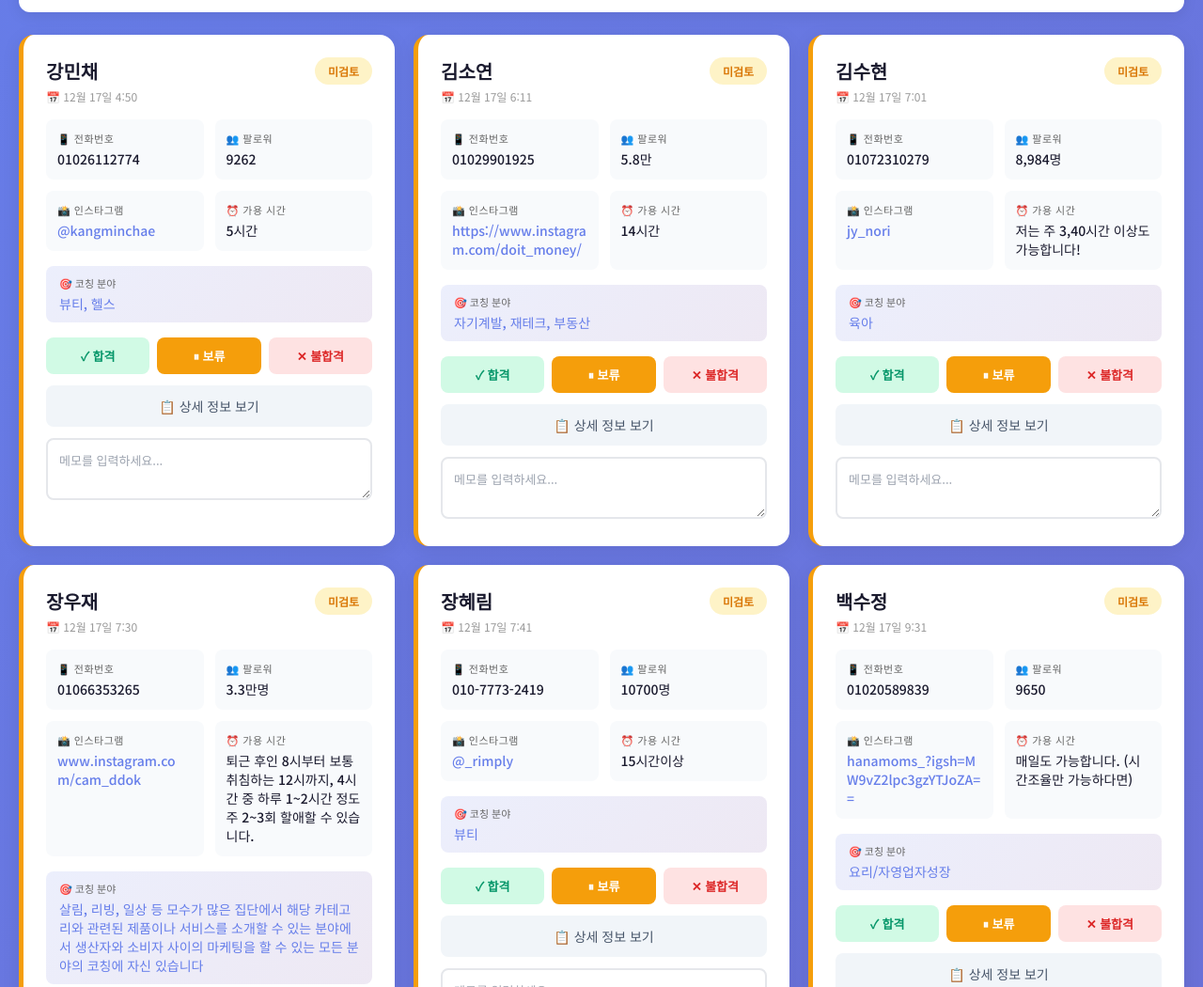
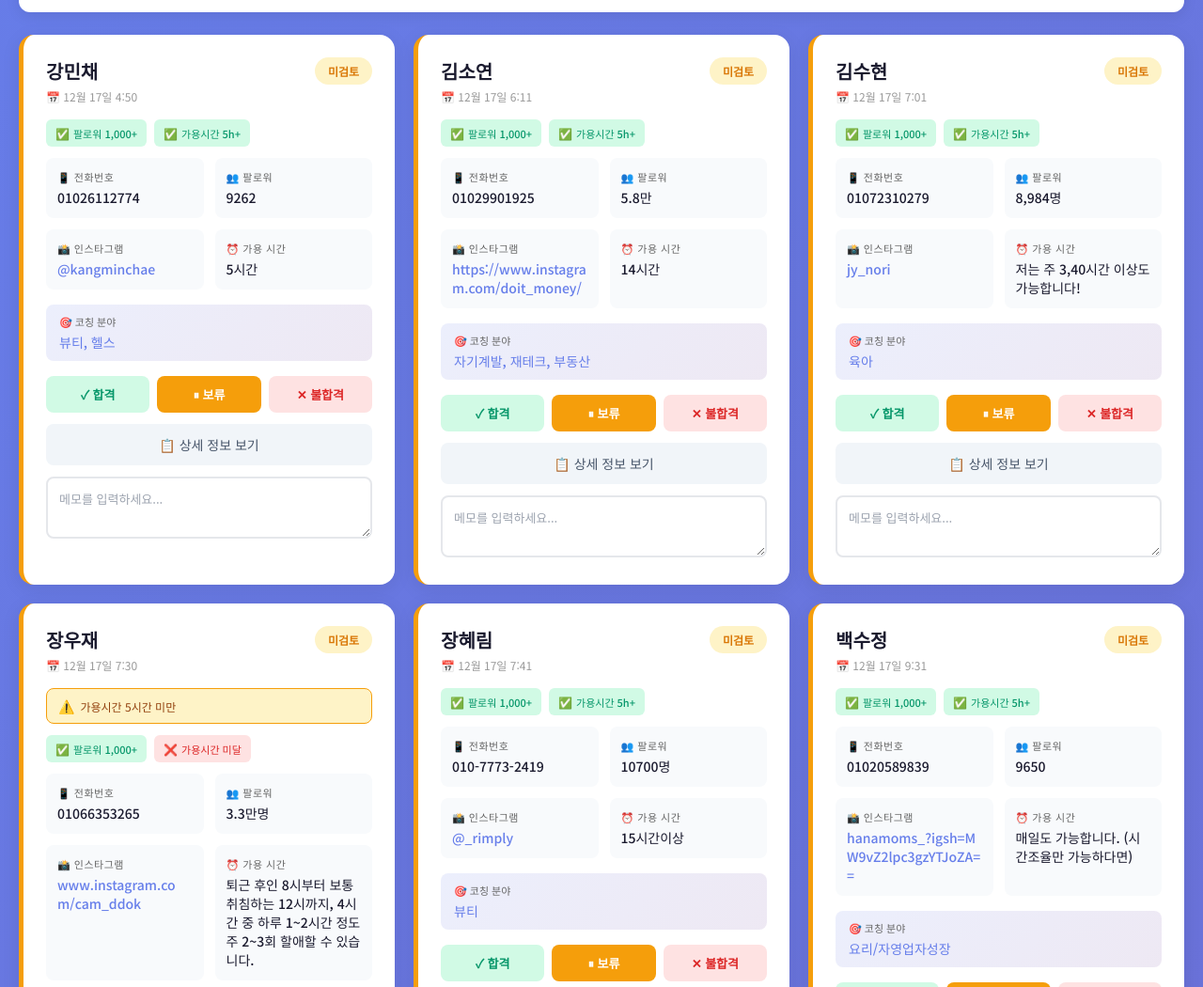
Before and after one commit to creatus-team/creatus-coach-review, a plain HTML site: page index.html in a window 1280 px wide. Shown: the part 364-1414 px from the top of the page at 94% size. Drawn offline with Linux system fonts and the light colour scheme.

Commit message:
필수 자격 요건 자동 체크 기능 추가 (팔로워 1000명+, 가용시간 5시간+)

```diff
--- a/index.html
+++ b/index.html
@@ -506,6 +506,55 @@
             color: #6b7280;
         }
 
+        /* Qualification Check */
+        .qualification-check {
+            display: flex;
+            gap: 8px;
+            margin-bottom: 12px;
+            flex-wrap: wrap;
+        }
+
+        .qual-badge {
+            display: flex;
+            align-items: center;
+            gap: 4px;
+            padding: 6px 10px;
+            border-radius: 6px;
+            font-size: 11px;
+            font-weight: 500;
+        }
+
+        .qual-badge.pass {
+            background: #d1fae5;
+            color: #059669;
+        }
+
+        .qual-badge.fail {
+            background: #fee2e2;
+            color: #dc2626;
+        }
+
+        .qual-badge .icon {
+            font-size: 12px;
+        }
+
+        .card-warning {
+            background: #fef3c7;
+            border: 1px solid #f59e0b;
+            border-radius: 8px;
+            padding: 8px 12px;
+            margin-bottom: 12px;
+            font-size: 12px;
+            color: #92400e;
+            display: flex;
+            align-items: center;
+            gap: 6px;
+        }
+
+        .card-warning .icon {
+            font-size: 14px;
+        }
+
         /* Responsive */
         @media (max-width: 768px) {
             .applicant-grid {
@@ -700,6 +749,65 @@
             return `${date.getMonth() + 1}월 ${date.getDate()}일 ${date.getHours()}:${String(date.getMinutes()).padStart(2, '0')}`;
         }
 
+        // Parse followers count to number
+        function parseFollowers(followersStr) {
+            if (!followersStr) return 0;
+            const str = String(followersStr).toLowerCase().replace(/,/g, '').replace(/명/g, '').trim();
+
+            // Handle Korean 만 (10,000)
+            if (str.includes('만')) {
+                const num = parseFloat(str.replace('만', '').trim());
+                return num * 10000;
+            }
+            // Handle k suffix
+            if (str.includes('k')) {
+                const num = parseFloat(str.replace('k', '').trim());
+                return num * 1000;
+            }
+            // Try to extract first number
+            const match = str.match(/[\d.]+/);
+            if (match) {
+                return parseFloat(match[0]);
+            }
+            return 0;
+        }
+
+        // Parse available hours to number
+        function parseHours(hoursStr) {
+            if (!hoursStr) return 0;
+            const str = String(hoursStr).toLowerCase();
+
+            // Look for patterns like "5시간", "10시간 이상", "주 10시간"
+            const hourMatch = str.match(/(\d+)\s*시간/);
+            if (hourMatch) {
+                return parseInt(hourMatch[1]);
+            }
+            // Look for just numbers
+            const numMatch = str.match(/\d+/);
+            if (numMatch) {
+                return parseInt(numMatch[0]);
+            }
+            // If contains keywords suggesting high availability
+            if (str.includes('매일') || str.includes('언제든') || str.includes('가능')) {
+                return 10; // Assume meets requirement
+            }
+            return 0;
+        }
+
+        // Check qualification requirements
+        function checkQualifications(applicant) {
+            const followers = parseFollowers(applicant.followers);
+            const hours = parseHours(applicant.available_hours);
+
+            return {
+                followersOk: followers >= 1000,
+                followersCount: followers,
+                hoursOk: hours >= 5,
+                hoursCount: hours,
+                allOk: followers >= 1000 && hours >= 5
+            };
+        }
+
         // Render applicants
         function renderApplicants() {
             const grid = document.getElementById('applicant-grid');
@@ -744,6 +852,11 @@
                     fail: '불합격'
                 };
 
+                const qual = checkQualifications(a);
+                const warningMsg = !qual.allOk ?
+                    (!qual.followersOk && !qual.hoursOk ? '팔로워 1,000명 미만 / 가용시간 5시간 미만' :
+                     !qual.followersOk ? '팔로워 1,000명 미만' : '가용시간 5시간 미만') : '';
+
                 return `
                     <div class="applicant-card status-${status}">
                         <div class="card-header">
@@ -752,6 +865,24 @@
                                 <div class="applicant-date">📅 ${formatDate(a.submitted_at)}</div>
                             </div>
                             <span class="status-badge ${status}">${statusLabels[status]}</span>
+                        </div>
+
+                        ${!qual.allOk ? `
+                        <div class="card-warning">
+                            <span class="icon">⚠️</span>
+                            <span>${warningMsg}</span>
+                        </div>
+                        ` : ''}
+
+                        <div class="qualification-check">
+                            <div class="qual-badge ${qual.followersOk ? 'pass' : 'fail'}">
+                                <span class="icon">${qual.followersOk ? '✅' : '❌'}</span>
+                                <span>팔로워 ${qual.followersOk ? '1,000+' : '미달'}</span>
+                            </div>
+                            <div class="qual-badge ${qual.hoursOk ? 'pass' : 'fail'}">
+                                <span class="icon">${qual.hoursOk ? '✅' : '❌'}</span>
+                                <span>가용시간 ${qual.hoursOk ? '5h+' : '미달'}</span>
+                            </div>
                         </div>
 
                         <div class="card-info">
```
